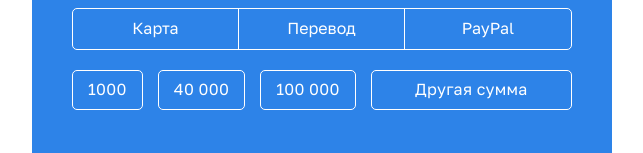
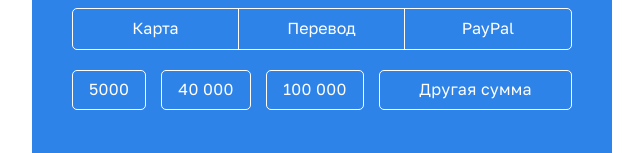
Before and after one commit to miptbase/website, a Next.js app: page / in a window 1280 px wide. Shown: the part 453-606 px from the top of the page, without its empty margins (28-671 px from the left). Built offline with nearby package versions, Linux system fonts and the light colour scheme.

Commit message:
fix value elements

```diff
--- a/components/Form/index.js
+++ b/components/Form/index.js
@@ -64,7 +64,7 @@ const Form = () => {
     const paymentValue = [
         {
             id: 1,
-            value: '1000',
+            value: '5000',
         },
         {
             id: 2,
--- a/components/ui/Value/index.js
+++ b/components/ui/Value/index.js
@@ -14,7 +14,9 @@ const Value = (props) => {
 
     return (
         <div className={valueClass}  onClick={functionValueActive}>
-            {value}
+            <div className={style.hidden}> {value}</div>
+            <div className={style.text}>{value}</div>
+
         </div>
     )
 }
--- a/components/ui/Value/value_.module.scss
+++ b/components/ui/Value/value_.module.scss
@@ -1,5 +1,6 @@
 @import "scss/mixins";
 .value {
+  position: relative;
   height: 100%;
   width: 100%;
   border-radius: 0.5rem;
@@ -18,3 +19,15 @@
     }
   }
 }
+
+.hidden {
+  color: transparent;
+  font-weight: bold;
+}
+
+.text {
+  position: absolute;
+  top: 50%;
+  left: 50%;
+  transform: translate(-50%, -50%);
+}
```
